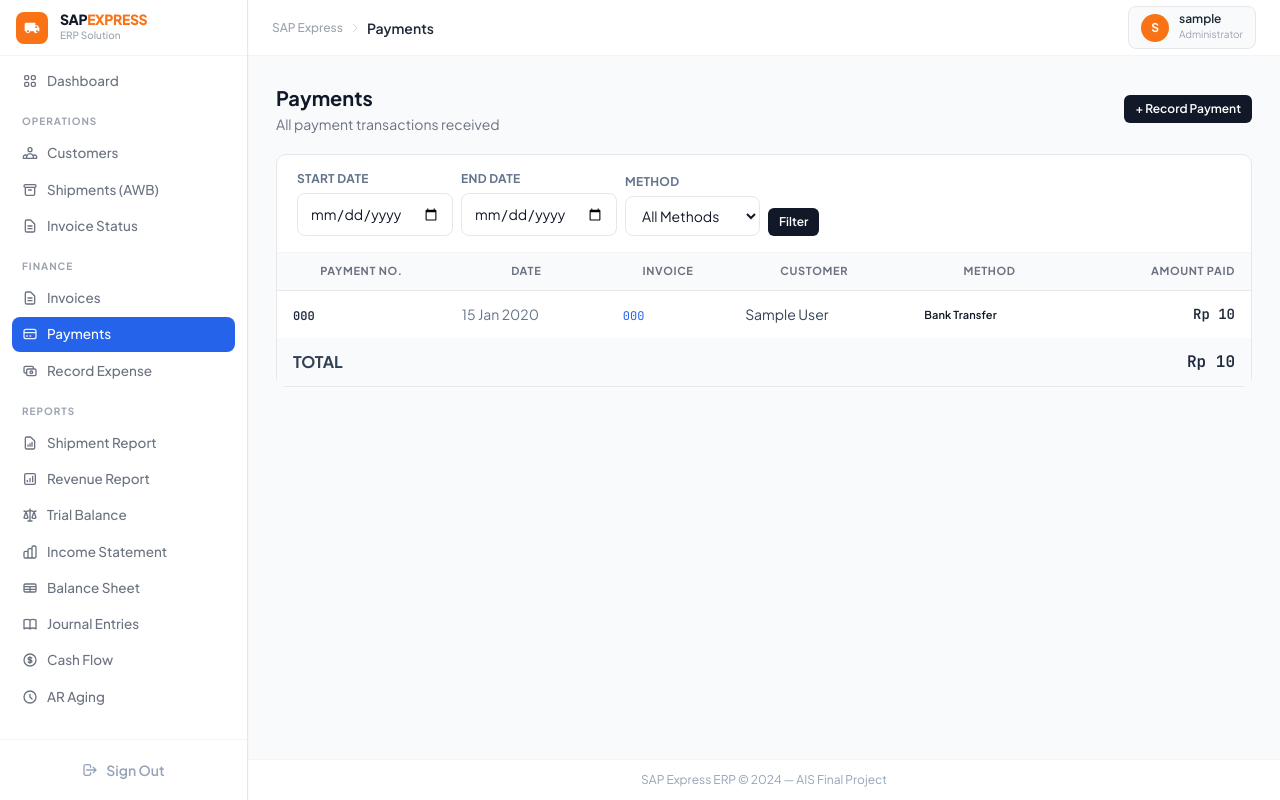
After one commit to guzelaz23/LogisticsERPSystem, a Django app: page /billing/payments/ in a window 1280 px wide. The commit adds this page. Run offline with Django 5.2, Linux system fonts and the light colour scheme; a user stored in the database is signed in; tables that the repository leaves empty hold one stand-in row (values such as "Sample post"); some libraries are stand-ins or nearby versions.

Commit message:
Add filter UI templates and    payment list page

```diff
--- a/ais_finalproject/templates/ais_finalproject/base.html
+++ b/ais_finalproject/templates/ais_finalproject/base.html
@@ -169,7 +169,7 @@
                 <svg class="w-4 h-4 flex-shrink-0" fill="none" stroke="currentColor" viewBox="0 0 24 24"><path stroke-linecap="round" stroke-linejoin="round" stroke-width="2" d="M9 12h6m-6 4h6m2 5H7a2 2 0 01-2-2V5a2 2 0 012-2h5.586a1 1 0 01.707.293l5.414 5.414a1 1 0 01.293.707V19a2 2 0 01-2 2z"></path></svg>
                 Invoices
             </a>
-            <a href="{% url 'confirm_payment' %}" class="nav-link {% if 'payment' in request.resolver_match.url_name %}active{% endif %}">
+            <a href="{% url 'payment_list' %}" class="nav-link {% if 'payment' in request.resolver_match.url_name %}active{% endif %}">
                 <svg class="w-4 h-4 flex-shrink-0" fill="none" stroke="currentColor" viewBox="0 0 24 24"><path stroke-linecap="round" stroke-linejoin="round" stroke-width="2" d="M3 10h18M7 15h1m4 0h1m-7 4h12a3 3 0 003-3V8a3 3 0 00-3-3H6a3 3 0 00-3 3v8a3 3 0 003 3z"></path></svg>
                 Payments
             </a>
--- /dev/null
+++ b/billing/templates/billing/payment_list.html
@@ -0,0 +1,91 @@
+{% extends 'ais_finalproject/base.html' %}
+{% load custom_filters %}
+{% block title %}Payments - SAP Express{% endblock %}
+{% block breadcrumb %}Payments{% endblock %}
+
+{% block content %}
+<div class="mb-5 flex items-center justify-between">
+    <div>
+        <h1 class="text-xl font-bold text-gray-900">Payments</h1>
+        <p class="text-sm text-gray-500 mt-0.5">All payment transactions received</p>
+    </div>
+    <a href="{% url 'confirm_payment' %}" class="btn btn-primary btn-sm">+ Record Payment</a>
+</div>
+
+<div class="card">
+    <div class="px-5 py-4 border-b border-gray-100">
+        <form method="get" class="flex flex-wrap items-end gap-2">
+            <div>
+                <label class="block text-xs font-bold text-slate-500 mb-1.5 uppercase tracking-wide">Start Date</label>
+                <input type="date" name="start_date" value="{{ start_date }}" class="form-input" style="width:auto">
+            </div>
+            <div>
+                <label class="block text-xs font-bold text-slate-500 mb-1.5 uppercase tracking-wide">End Date</label>
+                <input type="date" name="end_date" value="{{ end_date }}" class="form-input" style="width:auto">
+            </div>
+            <div>
+                <label class="block text-xs font-bold text-slate-500 mb-1.5 uppercase tracking-wide">Method</label>
+                <select name="method" class="form-input" style="width:auto">
+                    <option value="">All Methods</option>
+                    {% for value, label in methods %}
+                    <option value="{{ value }}" {% if method == value %}selected{% endif %}>{{ label }}</option>
+                    {% endfor %}
+                </select>
+            </div>
+            <button type="submit" class="btn btn-primary btn-sm">Filter</button>
+            {% if start_date or end_date or method %}
+            <a href="{% url 'payment_list' %}" class="btn btn-ghost btn-sm">Clear</a>
+            {% endif %}
+        </form>
+    </div>
+
+    <div class="overflow-x-auto">
+        <table class="data-table">
+            <thead><tr>
+                <th>Payment No.</th>
+                <th>Date</th>
+                <th>Invoice</th>
+                <th>Customer</th>
+                <th>Method</th>
+                <th class="text-right">Amount Paid</th>
+            </tr></thead>
+            <tbody>
+                {% for payment in payments %}
+                <tr>
+                    <td><span class="font-mono-code text-xs font-semibold text-slate-800">{{ payment.payment_number }}</span></td>
+                    <td class="text-sm text-slate-500">{{ payment.payment_date|date:"d M Y" }}</td>
+                    <td><a href="{% url 'invoice_detail' payment.invoice.pk %}" class="font-mono-code text-xs text-blue-600 hover:underline">{{ payment.invoice.invoice_number }}</a></td>
+                    <td class="text-slate-700">{{ payment.invoice.customer.name }}</td>
+                    <td><span class="badge badge-info">{{ payment.get_payment_method_display }}</span></td>
+                    <td class="text-right font-mono-code font-semibold text-slate-800">{{ payment.amount_paid|rupiah }}</td>
+                </tr>
+                {% empty %}
+                <tr><td colspan="6" class="text-center py-12 text-slate-400">No payments found.</td></tr>
+                {% endfor %}
+            </tbody>
+            {% if payments %}
+            <tfoot>
+                <tr style="font-weight:700; border-top:2px solid #e2e8f0; background:#f8fafc;">
+                    <td colspan="5" class="px-4 py-3 text-slate-700">TOTAL</td>
+                    <td class="px-4 py-3 text-right font-mono-code text-slate-800">{{ total|rupiah }}</td>
+                </tr>
+            </tfoot>
+            {% endif %}
+        </table>
+    </div>
+
+    {% if payments.paginator.num_pages > 1 %}
+    <div class="p-4 border-t border-slate-100 flex items-center justify-between">
+        <span class="text-xs text-slate-400">Page {{ payments.number }} of {{ payments.paginator.num_pages }}</span>
+        <div class="flex gap-1">
+            {% if payments.has_previous %}
+            <a href="?page={{ payments.previous_page_number }}{% if start_date %}&start_date={{ start_date }}{% endif %}{% if end_date %}&end_date={{ end_date }}{% endif %}{% if method %}&method={{ method }}{% endif %}" class="page-btn">‹ Prev</a>
+            {% endif %}
+            {% if payments.has_next %}
+            <a href="?page={{ payments.next_page_number }}{% if start_date %}&start_date={{ start_date }}{% endif %}{% if end_date %}&end_date={{ end_date }}{% endif %}{% if method %}&method={{ method }}{% endif %}" class="page-btn">Next ›</a>
+            {% endif %}
+        </div>
+    </div>
+    {% endif %}
+</div>
+{% endblock %}
```
Also changed, not shown: billing/templates/billing/invoice_list.html (+19 -7 lines), reports/templates/reports/journal_entries.html (+19 -2 lines).
